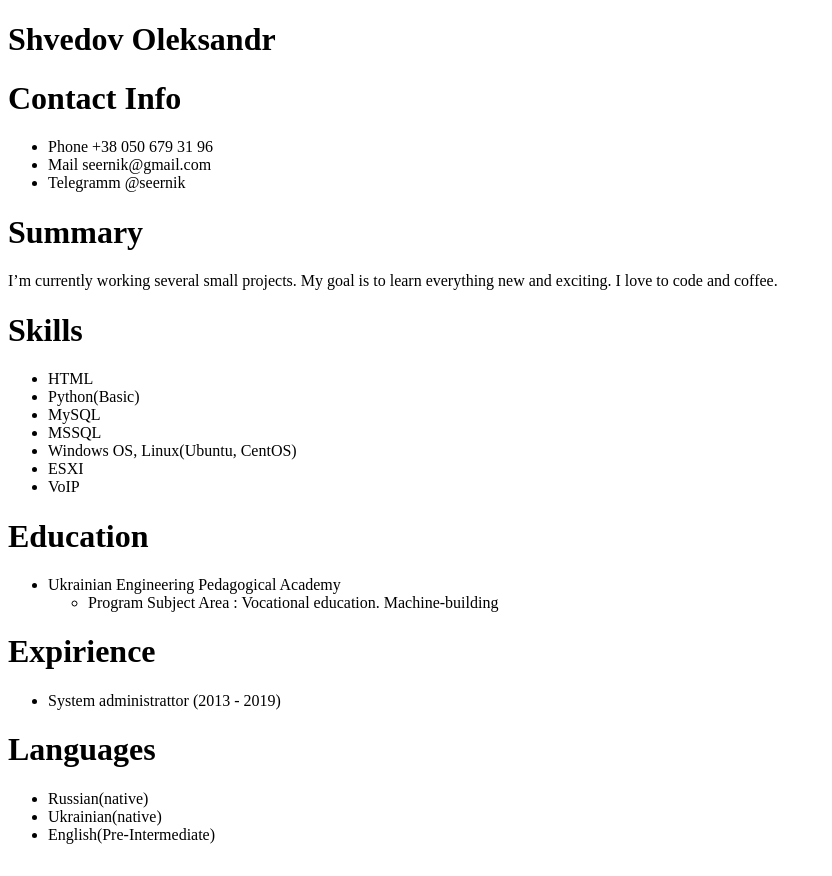
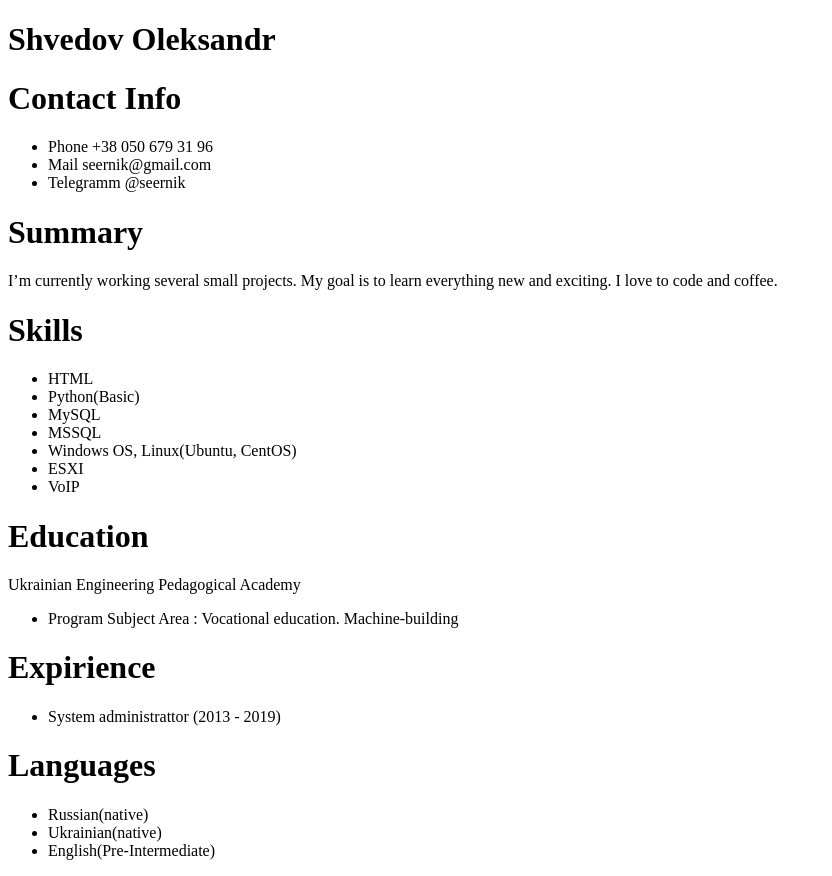
Before and after one commit to seernik/rsschool-cv, a plain HTML site: page index.html in a window 1280 px wide. Shown: the whole page, without its empty margins (0-832 px from the left). Drawn offline with Linux system fonts and the light colour scheme.

Commit message:
fix: fixing index.html

```diff
--- a/index.html
+++ b/index.html
@@ -29,12 +29,10 @@
     </ul>
 
    <h1>Education</h1>
-     <ul>
-       <li>Ukrainian Engineering Pedagogical Academy</li>
+     <p>Ukrainian Engineering Pedagogical Academy</p>
        <ul>
          <li> Program Subject Area : Vocational education. Machine-building</li>
        </ul>
-     </ul>
 
    <h1>Expirience</h1>
       <ul>
```
